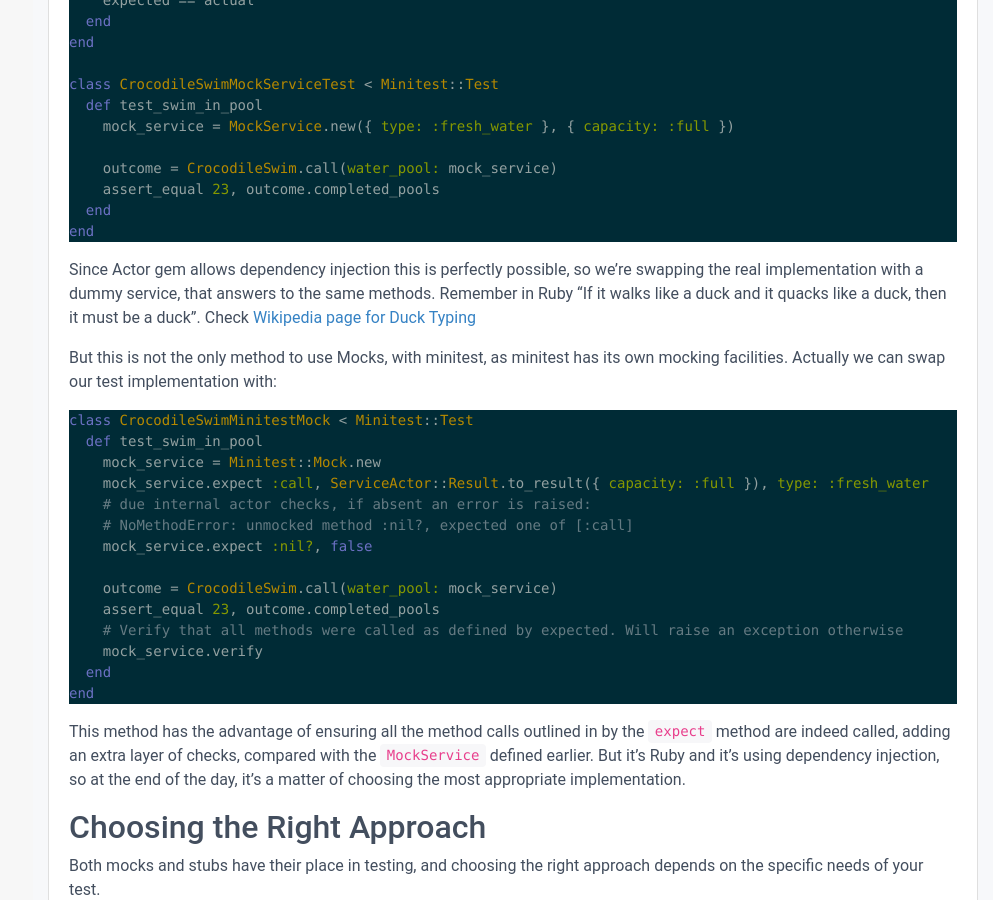
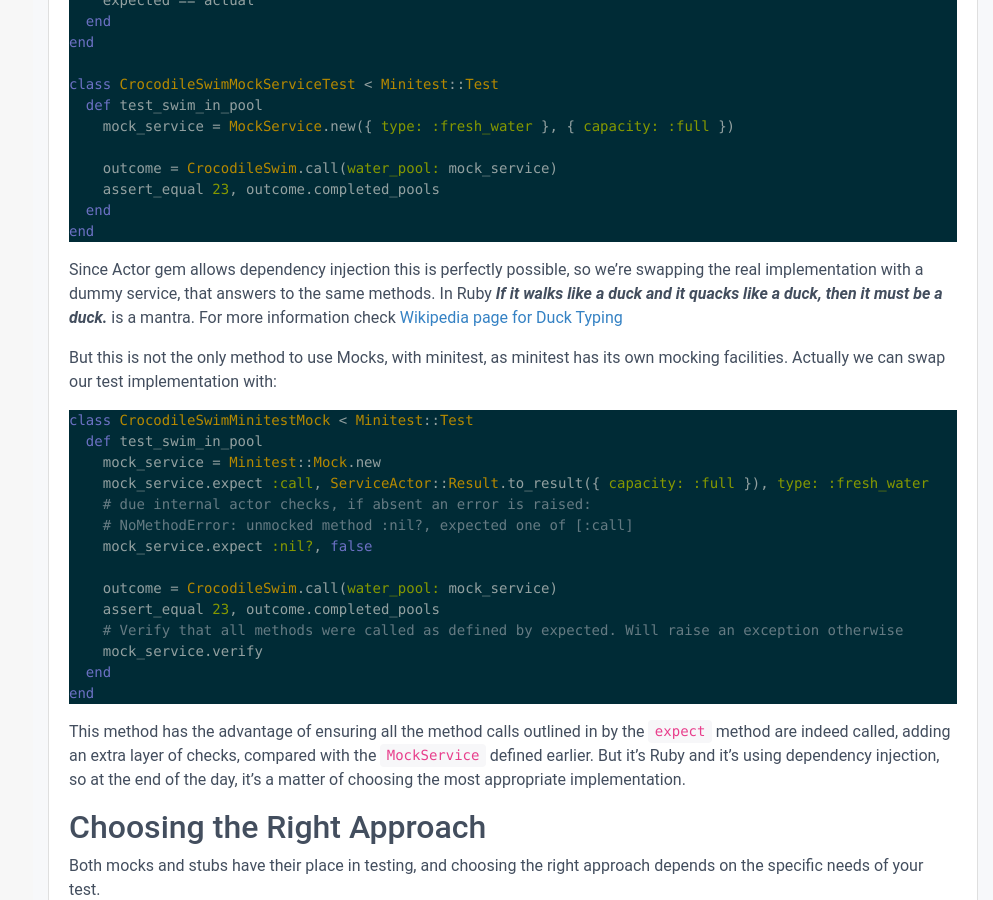
Before and after one commit to fidalgo/fidalgo.github.io, a Jekyll site: the page built from _posts/2023-07-23-service-objects-in-the-wild.md, in a window 1280 px wide and 900 px high, scrolled down 9120 px. Shown: the whole window, without its empty margins (287-1280 px from the left). Built offline with Jekyll 4.4.1, drawn with Linux system fonts in a browser that asks for light colours; nearby versions of some CDN libraries.

Commit message:
Minor style checks

````diff
--- a/_posts/2023-07-23-service-objects-in-the-wild.md
+++ b/_posts/2023-07-23-service-objects-in-the-wild.md
@@ -480,8 +480,9 @@ end
 ```
 
 Since Actor gem allows dependency injection this is perfectly possible, so we're swapping the real implementation with a dummy service, that answers
-to the same methods. Remember in Ruby "If it walks like a duck and it quacks like a duck, then it must be a duck".
-Check [Wikipedia page for Duck Typing](https://en.wikipedia.org/wiki/Duck_typing)
+to the same methods.
+In Ruby **_If it walks like a duck and it quacks like a duck, then it must be a duck._**
+is a mantra. For more information check [Wikipedia page for Duck Typing](https://en.wikipedia.org/wiki/Duck_typing)
 
 But this is not the only method to use Mocks, with minitest, as minitest has its own mocking facilities.
 Actually we can swap our test implementation with:
````
